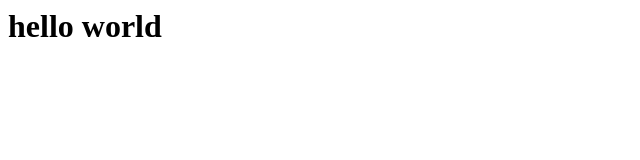
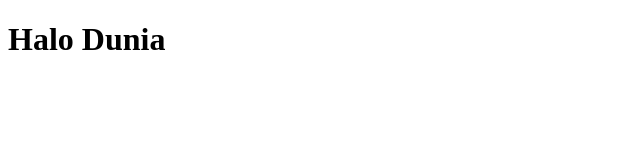
Before and after one commit to Alvalens/gdgoc--test, a plain HTML site: page index.html in a window 1280 px wide. Shown: the whole page, without its empty margins (0-640 px from the left). Drawn offline with Linux system fonts and the light colour scheme.

Commit message:
edit file

```diff
--- a/index.html
+++ b/index.html
@@ -1 +1,11 @@
-<h1>hello world</h1>
+<!DOCTYPE html>
+<html lang="en">
+<head>
+  <meta charset="UTF-8">
+  <meta name="viewport" content="width=device-width, initial-scale=1.0">
+  <title>Document</title>
+</head>
+<body>
+  <h1>Halo Dunia</h1>
+</body>
+</html>
```
